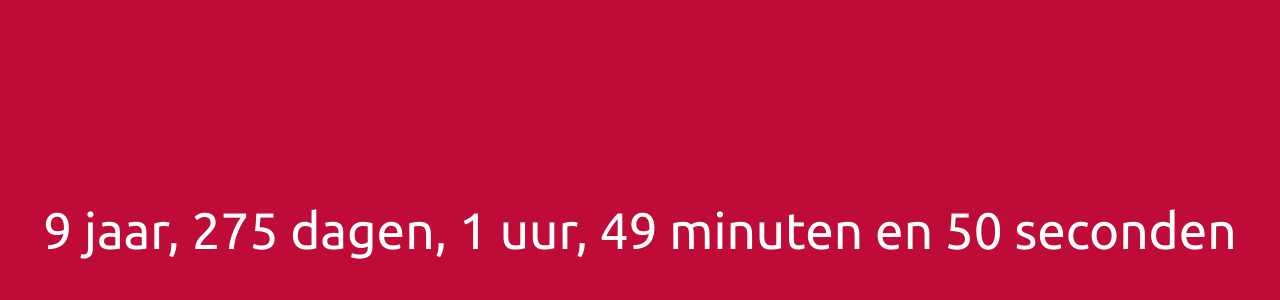
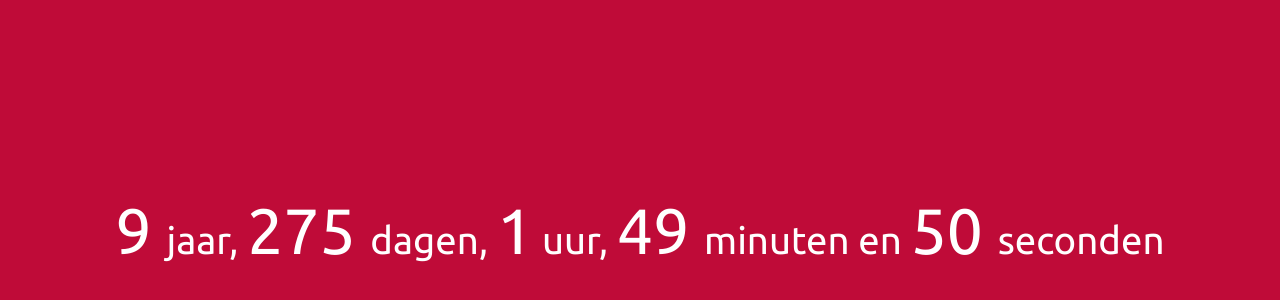
Before and after one commit to komje/lievelaureanne, a plain HTML site: page index.html in a window 1280 px wide. Shown: the part 178-478 px from the top of the page. Drawn offline with Linux system fonts and the light colour scheme.

Commit message:
Update index.html

```diff
--- a/index.html
+++ b/index.html
@@ -5,21 +5,24 @@
 
         <link rel="stylesheet" type="text/css" href="http://fonts.googleapis.com/css?family=Ubuntu:regular,bold&subset=Latin">
         <style>
+            html, body {
+                height: 100%;
+            }
+
             body {
                 background: #BF0B38;
                 color: #FFFFFF;
                 font-family: Ubuntu, "times new roman", times, roman, serif;
+                display: flex;
+                flex-direction: column;
+                justify-content: center;
+                align-items: center;
+                font-size: 5vw;
             }
 
-            .flex-container {
-                font-size: 4vw;
-                display: flex;
-                justify-content: center;
-                flex-direction: column;
-                text-align: center;
-                height: 100vh;
+            .unit {
+                font-size: 3vw;
             }
-
         </style>
 
         <script>
@@ -63,8 +66,11 @@
                 var weddingDate = new Date(2028, 10, 17, 11, 0);
                 var dateRange = getDateRange(new Date, weddingDate)
 
-                countDownEl.innerHTML = dateRange.years + " jaar, " + dateRange.days + (dateRange.days == 1 ? " dag, " : " dagen, ") + dateRange.hours + " uur, " +
-                    dateRange.minutes + (dateRange.minutes == 1 ? "minuut en " : " minuten en ") +  dateRange.seconds + " seconden";
+                countDownEl.innerHTML = dateRange.years + " <span class='unit'>jaar, </span>" +
+                    dateRange.days + (dateRange.days == 1 ? " <span class='unit'>dag, </span>" : " <span class='unit'>dagen, </span>") +
+                    dateRange.hours + "<span class='unit'> uur, </span>" +
+                    dateRange.minutes + (dateRange.minutes == 1 ? "<span class='unit'>minuut en </span>" : " <span class='unit'>minuten en </span>") +
+                    dateRange.seconds + " <span class='unit'>seconden</span>";
             }
 
             window.onload = function() {
@@ -76,8 +82,8 @@
     </head>
 
     <body>
-        <div class="flex-container">
-            <div id="countDown">...</div>
+        <div id="countDown">
+            ...
         </div>
     </body>
 </html>
```
